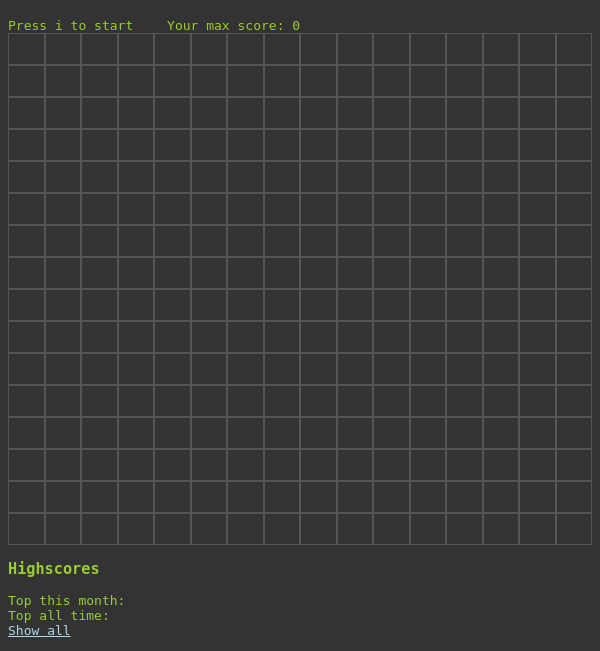
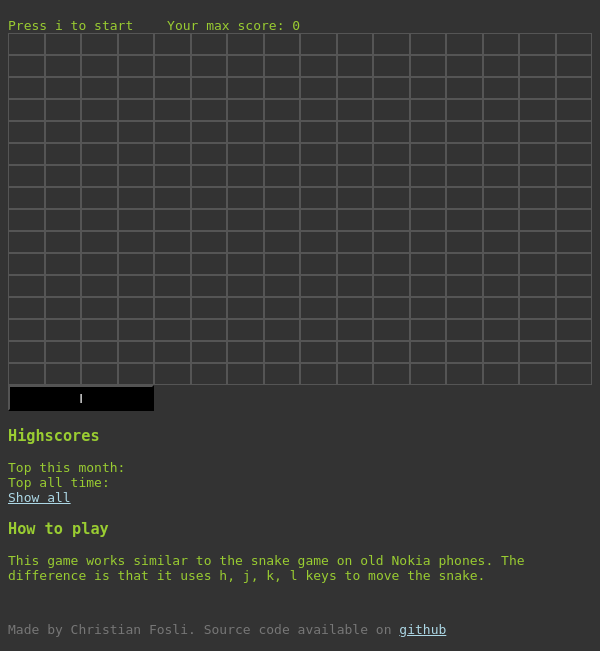
Before and after one commit to christianfosli/visnake, a Flask app: page / in a window 600 px wide. Shown: the part 47-698 px from the top of the page. Run offline with Flask 2, Linux system fonts and the light colour scheme; data that the repository does not hold is empty.

Commit message:
Add mobile support

```diff
--- a/static/snake.js
+++ b/static/snake.js
@@ -8,31 +8,33 @@ let snake = [Math.floor((gridSize**2/2)-(gridSize/2))]
 let appleAt = -1;
 let snakeSpeed = 500;
 let gameActive = false;
+let mobile = false;
 
 document.addEventListener('DOMContentLoaded', () => {
-    document.querySelector('main').insertBefore(grid, document.querySelector('main article'));
-    document.onkeydown = (ev) => {
-        const k = ev.key;
-        if (k == 'i' && !gameActive) startSnake();
-        else if (k == 'h') {
+    document.querySelector('main').insertBefore(grid, document.querySelector('main div+div'));
+    document.onkeydown = (ev) => vim(ev.key);
+    fetchScores();
+});
+
+function vim(key) {
+    if (key == 'i' && !gameActive) startSnake();
+    else if (key == 'h') {
         if (snake.length > 1 && direction === directions.RIGHT) return;
         direction = directions.LEFT;
     }
-        else if (k == 'j') {
+    else if (key == 'j') {
         if (snake.length > 1 && direction === directions.UP) return;
         direction = directions.DOWN;
     }
-        else if (k == 'k') {
+    else if (key == 'k') {
         if (snake.length > 1 && direction === directions.DOWN) return;
         direction = directions.UP;
     }
-        else if (k == 'l') {
+    else if (key == 'l') {
         if (snake.length > 1 && direction === directions.LEFT) return;
         direction = directions.RIGHT;
     }
-    };
-    fetchScores();
-});
+}
 
 function mkGrid() {
     let container = document.createElement('div');
@@ -41,6 +43,16 @@ function mkGrid() {
         for (let j = 0; j<gridSize; j++)
             container.appendChild(document.createElement('div'));
     return container;
+}
+
+function startSnakeMobile() {
+    mobile = true;
+    document.getElementById('mobile-keyboard').innerHTML = `
+        <button onclick="vim('h')">h</button>
+        <button onclick="vim('j')">j</button>
+        <button onclick="vim('k')">k</button>
+        <button onclick="vim('l')">l</button>`;
+    startSnake();
 }
 
 function startSnake() {
@@ -116,6 +128,9 @@ function gameOver() {
                 console.log(data);
                 if (data.is_highscore) addHighscore();
             });
+    if (mobile)
+        document.getElementById('mobile-keyboard').innerHTML =
+            '<button onclick="startSnakeMobile()">i</button>';
 }
 
 function addHighscore() {
--- a/static/style.css
+++ b/static/style.css
@@ -51,3 +51,27 @@ td, th {
     border: solid #555555 1px;
     padding: 3px;
 }
+
+@media screen and (min-width: 600px) {
+    #mobile-keyboard {
+        display: none;
+    }
+}
+
+@media screen and (max-width: 600px) {
+    #mobile-keyboard {
+        display: flex;
+    }
+
+    #mobile-keyboard button {
+        width: calc(100% /4);
+        height: 2em;
+        background-color: #000000;
+        color: #FFFFFF;
+    }
+
+    .container div {
+        height: 20px;
+    }
+
+}
--- a/templates/index.html
+++ b/templates/index.html
@@ -6,6 +6,9 @@
     <span id="score"></span> <span id="max-score"></span>
 </div>
 <!--Game to be injected by JS-->
+<div id="mobile-keyboard">
+    <button onclick="startSnakeMobile()">I</button>
+</div>
 <article>
     <h3>Highscores</h3>
     Top this month: <span id="top-score-month"></span><br>
--- a/templates/layout.html
+++ b/templates/layout.html
@@ -1,6 +1,7 @@
 <!DOCTYPE html>
 <html>
 <head>
+    <meta name="viewport" content="width=device=width, initial-scale=1.0">
     <title>Vi Snake</title>
     <link rel="stylesheet" type="text/css" href="/static/style.css">
 </head>
```
Lines whose indentation alone changed are shown as unchanged.
